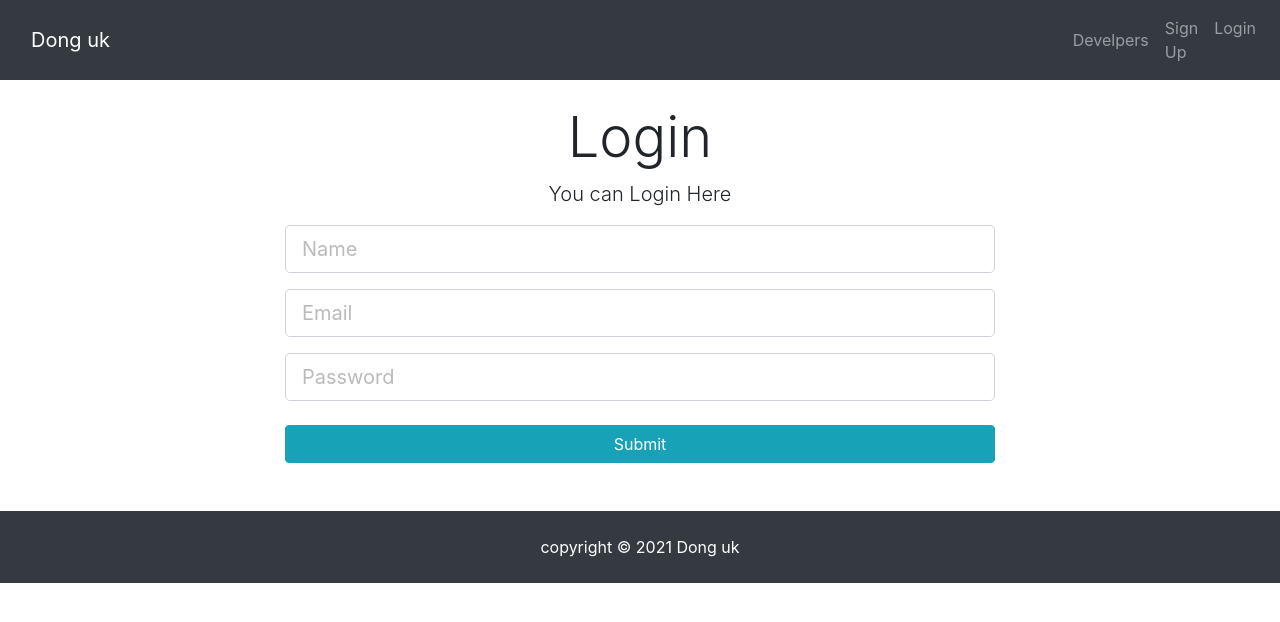
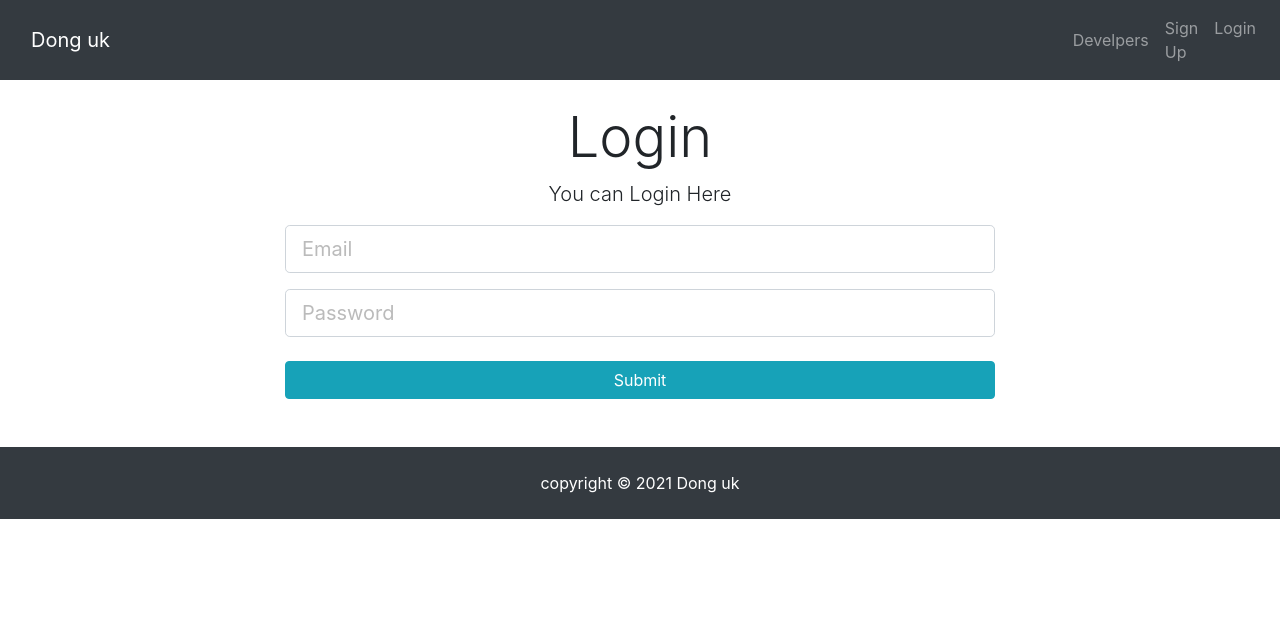
Before and after one commit to DongUk-kang/new_blog, a React (Create React App) app: page /login in a window 1280 px wide. Shown: the top 622 px of the page. Built offline with nearby package versions, Linux system fonts and the light colour scheme.

Commit message:
서버 연결확인 #1

```diff
--- a/package.json
+++ b/package.json
@@ -6,6 +6,7 @@
     "@testing-library/jest-dom": "^5.11.4",
     "@testing-library/react": "^11.1.0",
     "@testing-library/user-event": "^12.1.10",
+    "axios": "^0.21.1",
     "react": "^17.0.2",
     "react-dom": "^17.0.2",
     "react-router-dom": "^5.2.0",
@@ -35,5 +36,6 @@
       "last 1 firefox version",
       "last 1 safari version"
     ]
-  }
+  },
+  "proxy": "http://localhost:5000"
 }
--- a/src/Components/auth/Login.js
+++ b/src/Components/auth/Login.js
@@ -1,4 +1,5 @@
 import React, { useState } from 'react';
+import axios from "axios";
 
 const Login = () => {
 
@@ -15,9 +16,8 @@ const Login = () => {
     const onSubmit = (e) => {
         e.preventDefault()
 
-        if (userInput.password !== userInput.password) {
-            alert("password not matching")
-        }
+
+
 
         const loginUser = {
             name: userInput.name,
@@ -26,6 +26,9 @@ const Login = () => {
         }
 
         console.log(loginUser)
+        axios.post("http://localhost:5000/api/users/login", loginUser)
+            .then(data => console.log(data))
+            .catch(err => console.log(err))
     }
 
 
@@ -40,16 +43,6 @@ const Login = () => {
                             </p>
 
                             <form onSubmit={onSubmit}>
-                                <div className={"form-group"}>
-                                    <input
-                                        type={"text"}
-                                        className={"form-control form-control-lg"}
-                                        placeholder={"Name"}
-                                        name={"name"}
-                                        value={userInput.name}
-                                        onChange={onChange('name')}
-                                    />
-                                </div>
                                 <div className={"form-group"}>
                                     <input
                                         type={"email"}
--- a/src/Components/auth/Signup.js
+++ b/src/Components/auth/Signup.js
@@ -1,4 +1,5 @@
 import React, {useState} from 'react';
+import axios from "axios";
 
 const Signup = () => {
 
@@ -25,10 +26,15 @@ const Signup = () => {
         const newUser = {
             name: userInput.name,
             email: userInput.email,
-            password: userInput.password
+            password: userInput.password,
+            password2: userInput.password2
         }
 
         console.log(newUser)
+        axios.post("http://localhost:5000/api/users/register", newUser)
+            .then(data => console.log(data))
+            .catch(err => console.log(err))
+
 
     }
 
```
Also changed, not shown: src/assets/istockphoto-1177116437-612x612.jpg (deleted), 1 other file (tests, documents, lock files or other folders).
